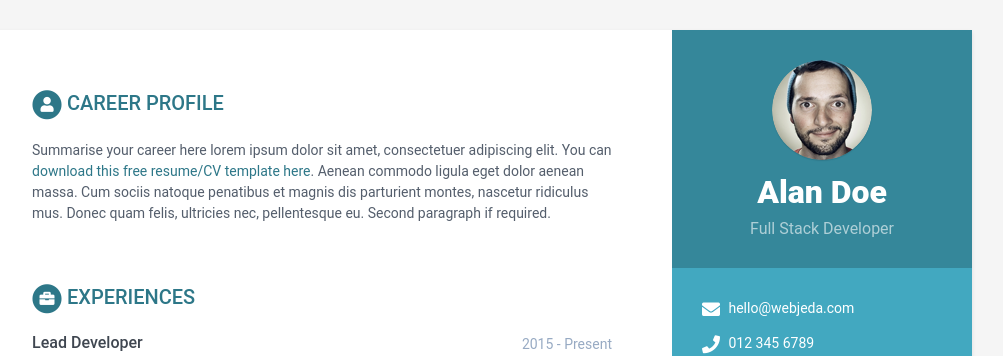
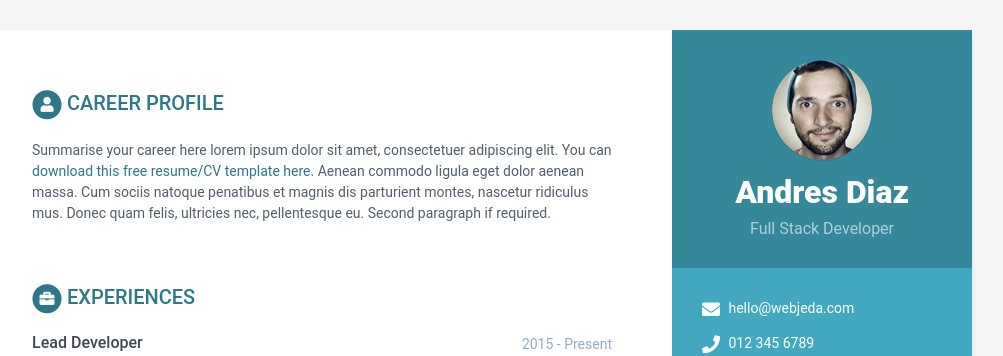
Before and after one commit to AndresFelipeDzT/Diaz-HV2, a Jekyll site: the page built from index.html, in a window 1280 px wide and 900 px high. Shown: the top 356 px of the window, without its empty margins (168-1171 px from the left). Built offline with Jekyll 4.4.1, drawn with Linux system fonts in a browser that asks for light colours.

Commit message:
Cambio de nombre

```diff
--- a/_data/data.yml
+++ b/_data/data.yml
@@ -8,7 +8,7 @@ sidebar:
     education: True # set to False if you want education in main section instead of in sidebar
 
     # Profile information
-    name: Alan Doe
+    name: Andres Diaz
     tagline: Full Stack Developer
     avatar: profile.png  #place a 100x100 picture inside /assets/images/ folder and provide the name of the file below
 
```
